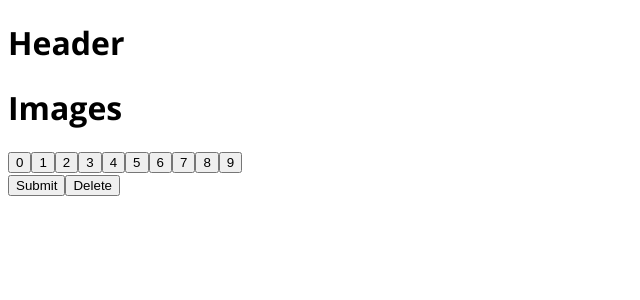
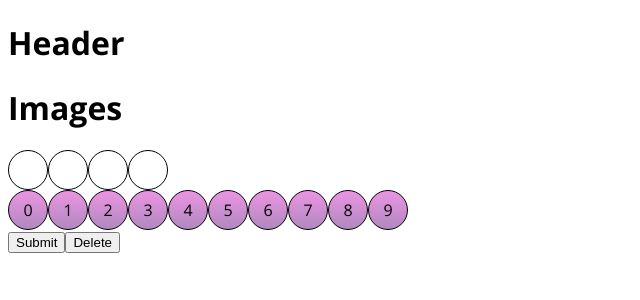
Before and after one commit to LuciaSkal/oficialBullsAndCows, a React app in the folder bulls-cows/: page / in a window 1280 px wide. Shown: the top 300 px of the page, without its empty margins (0-640 px from the left). Built offline with nearby package versions, Linux system fonts and the light colour scheme.

Commit message:
keyboards style

```diff
--- /dev/null
+++ b/bulls-cows/src/components/Controls/Circle-btn/Circle.jsx
@@ -0,0 +1,13 @@
+import React from 'react';
+import './style.css';
+
+export const Circle = ({ number, onClick, noGradient }) => {
+  return (
+    <div
+      className={`button ${noGradient ? '' : 'gradient-btn'}`}
+      onClick={onClick}
+    >
+      {number}
+    </div>
+  );
+};
--- /dev/null
+++ b/bulls-cows/src/components/Controls/Circle-btn/style.css
@@ -0,0 +1,12 @@
+.button {
+  border: 1px solid black;
+  border-radius: 50%;
+  height: 40px;
+  width: 40px;
+  display: flex;
+  justify-content: center;
+  align-items: center;
+}
+.gradient-btn {
+  background-image: linear-gradient(#ec93e3, #af89be);
+}
--- a/bulls-cows/src/components/Controls/Display/Display.jsx
+++ b/bulls-cows/src/components/Controls/Display/Display.jsx
@@ -1,5 +1,14 @@
 import React from 'react';
+import { Circle } from '../Circle-btn/Circle';
+import './style.css';
 
-export const Display = (props) => {
-  return props.number;
+export const Display = ({ number }) => {
+  return (
+    <div className="circle">
+      <Circle number={number[0]} noGradient={true} />
+      <Circle number={number[1]} noGradient={true} />
+      <Circle number={number[2]} noGradient={true} />
+      <Circle number={number[3]} noGradient={true} />
+    </div>
+  );
 };
--- /dev/null
+++ b/bulls-cows/src/components/Controls/Display/style.css
@@ -0,0 +1,3 @@
+.circle {
+  display: flex;
+}
--- a/bulls-cows/src/components/Controls/Keyboards/Keyboards.jsx
+++ b/bulls-cows/src/components/Controls/Keyboards/Keyboards.jsx
@@ -1,9 +1,17 @@
 import React from 'react';
+import { Circle } from '../Circle-btn/Circle';
+import './style.css';
 
 export const Keyboards = (props) => {
-  return [0, 1, 2, 3, 4, 5, 6, 7, 8, 9].map((number) => (
-    <button onClick={() => props.onChange(number)} key={number}>
-      {number}
-    </button>
-  ));
+  return (
+    <div className="keyboards">
+      {[0, 1, 2, 3, 4, 5, 6, 7, 8, 9].map((number) => (
+        <Circle
+          onClick={() => props.onChange(number)}
+          number={number}
+          key={number}
+        />
+      ))}
+    </div>
+  );
 };
--- /dev/null
+++ b/bulls-cows/src/components/Controls/Keyboards/style.css
@@ -0,0 +1,3 @@
+.keyboards {
+  display: flex;
+}
```
